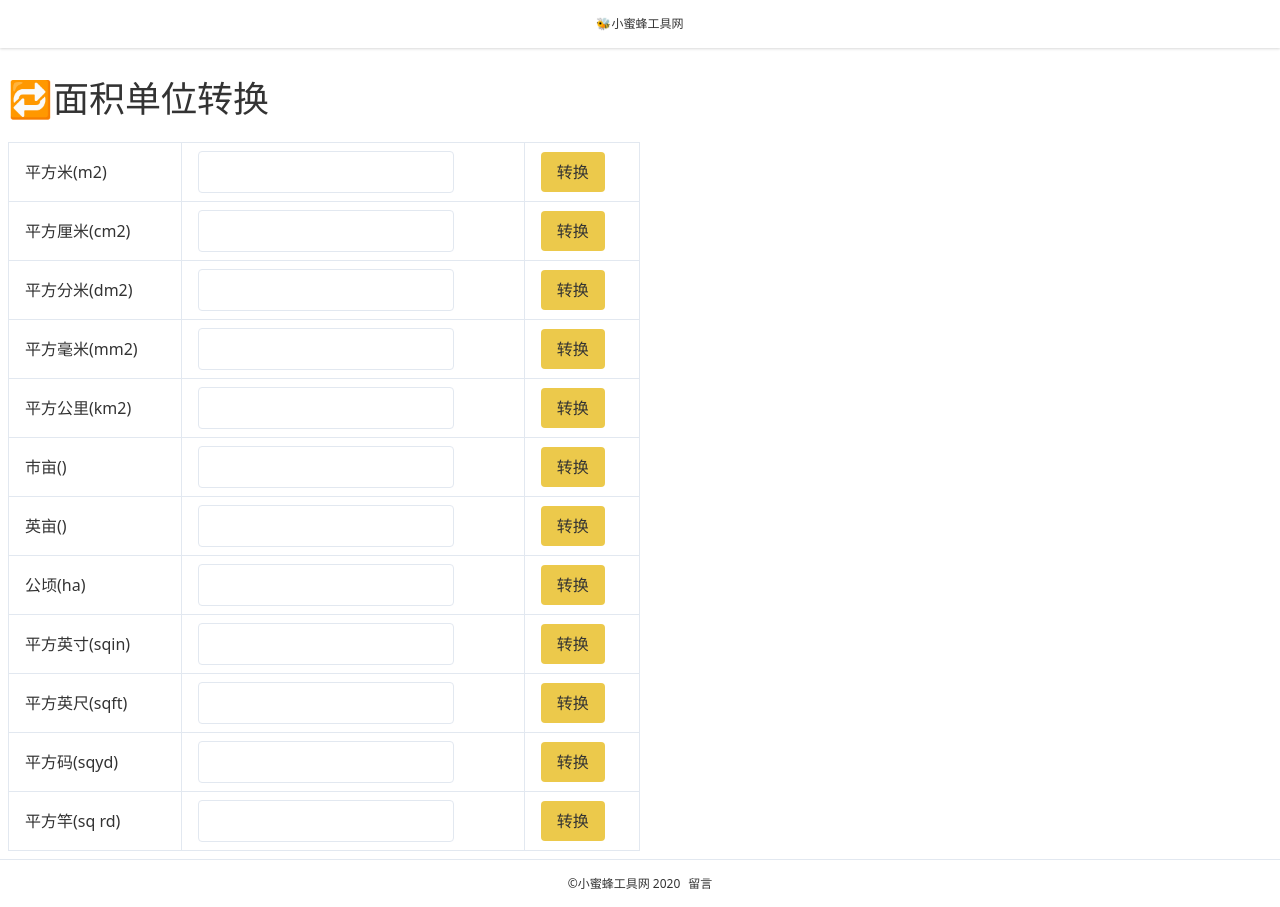
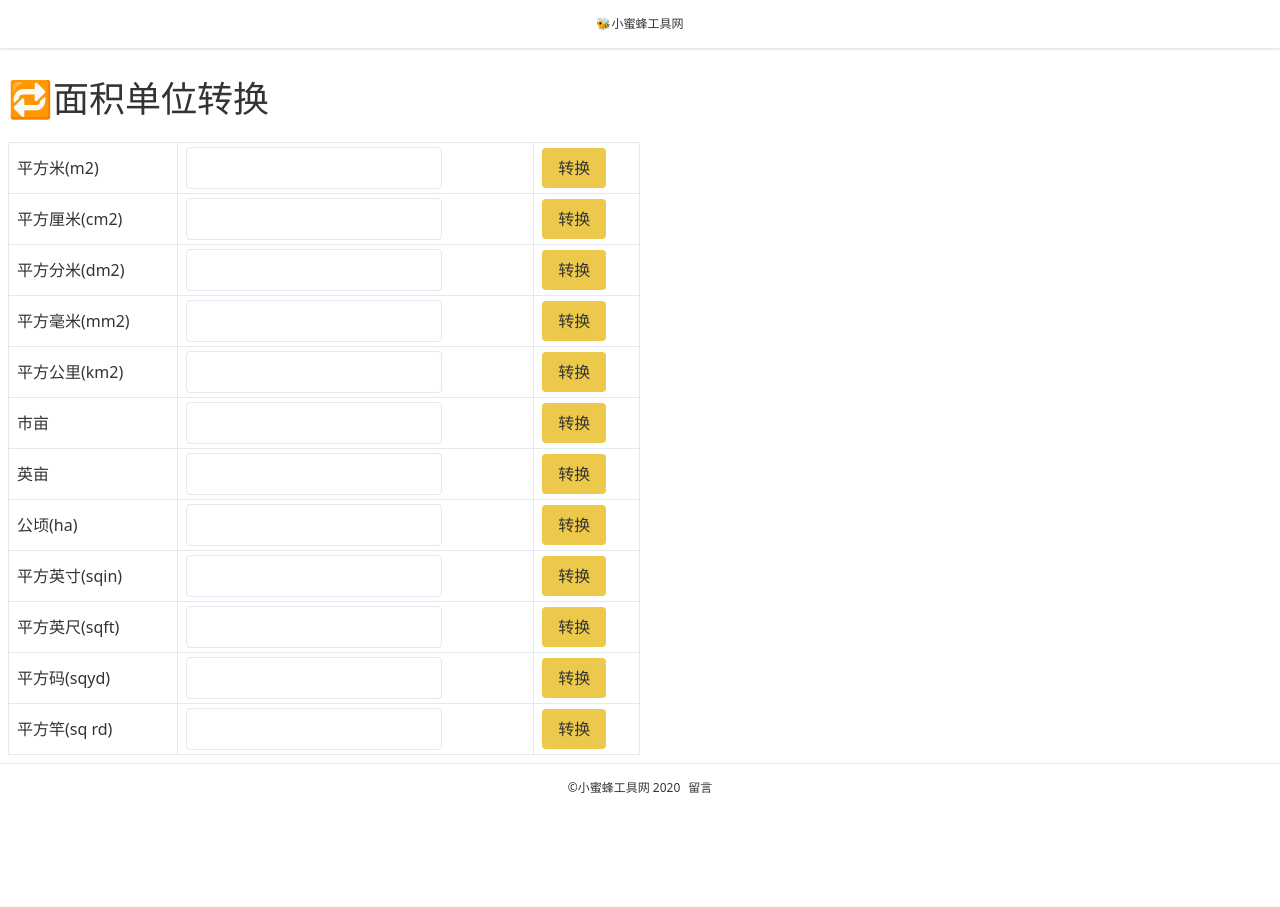
Before and after one commit to sky-builder/online-tools, a Nuxt app: page /converter/square-converter in a window 1280 px wide. After the commit the page ends 811 px from the top, so only its background shows below. Built offline with nearby package versions, Linux system fonts and the light colour scheme.

Commit message:
fix: empty bracket

```diff
--- a/assets/css/base.css
+++ b/assets/css/base.css
@@ -54,5 +54,5 @@ label.button:hover {
 }
 
 table td {
-  @apply border border-gray-300 px-4 py-2;
+  @apply border border-gray-300 px-2 py-1;
 }
--- a/assets/js/quality-converter/g-base-table.json
+++ b/assets/js/quality-converter/g-base-table.json
@@ -6,7 +6,7 @@
   },
   "mg": {
     "name": "毫克",
-    "unit": "1000",
+    "unit": "mg",
     "scale": 1e-3
   },
   "kg": {
--- a/pages/converter/quality-converter.vue
+++ b/pages/converter/quality-converter.vue
@@ -5,7 +5,7 @@
       <tbody>
         <tr v-for="(item) in unitList" :key="item.key">
           <td>
-            <label :for="'js-' + item.key">{{ item.name }}({{item.unit}})</label>
+            <label :for="'js-' + item.key">{{ item.name }}{{item.unit ? `(${item.unit})` : ''}}</label>
           </td>
           <td>
             <input
--- a/pages/converter/square-converter.vue
+++ b/pages/converter/square-converter.vue
@@ -5,7 +5,7 @@
       <tbody>
         <tr v-for="(item) in unitList" :key="item.key">
           <td>
-            <label :for="'js-' + item.key">{{ item.name }}({{item.unit}})</label>
+            <label :for="'js-' + item.key">{{ item.name }}{{item.unit ? `(${item.unit})` : ''}}</label>
           </td>
           <td>
             <input
```
